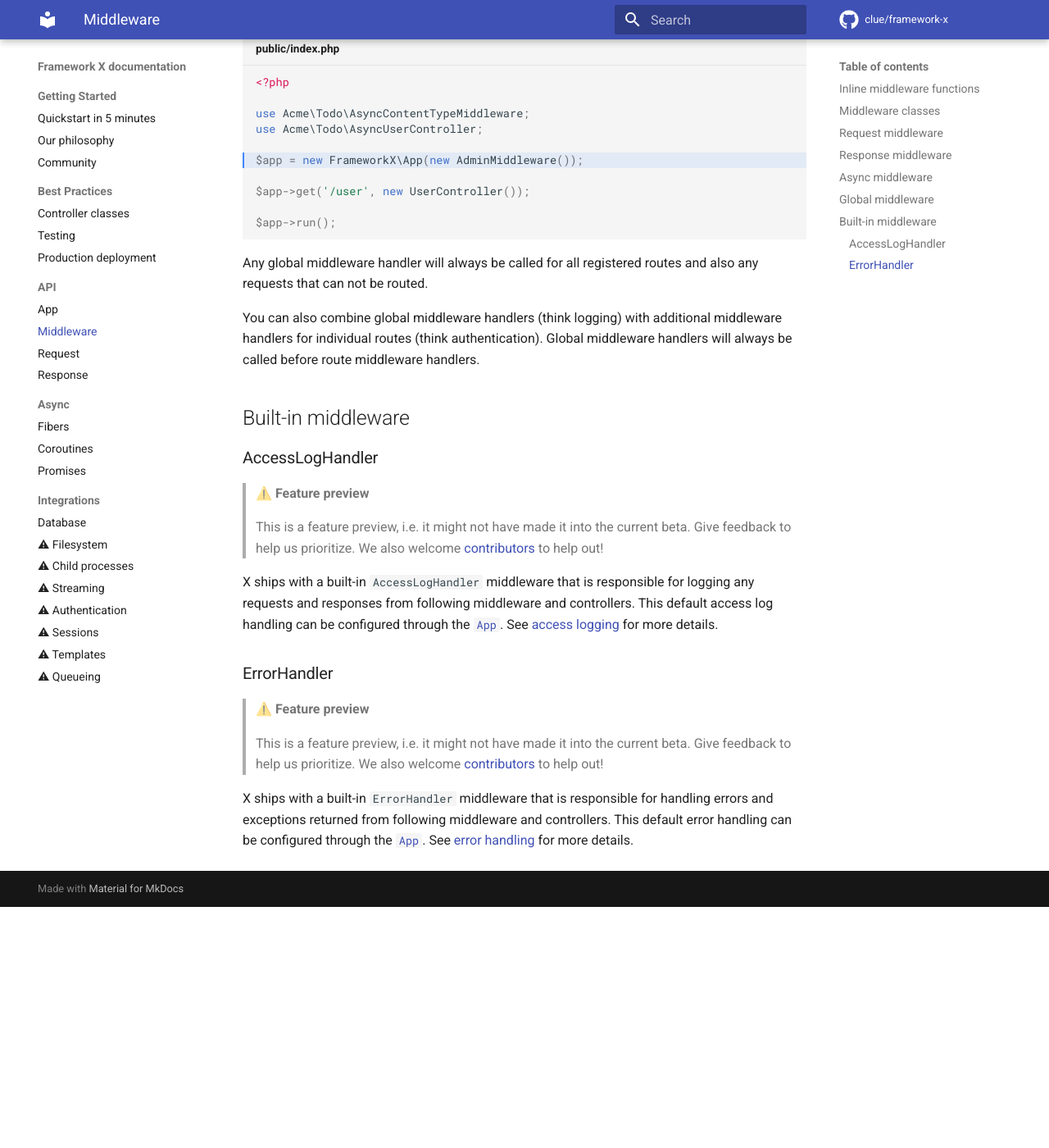
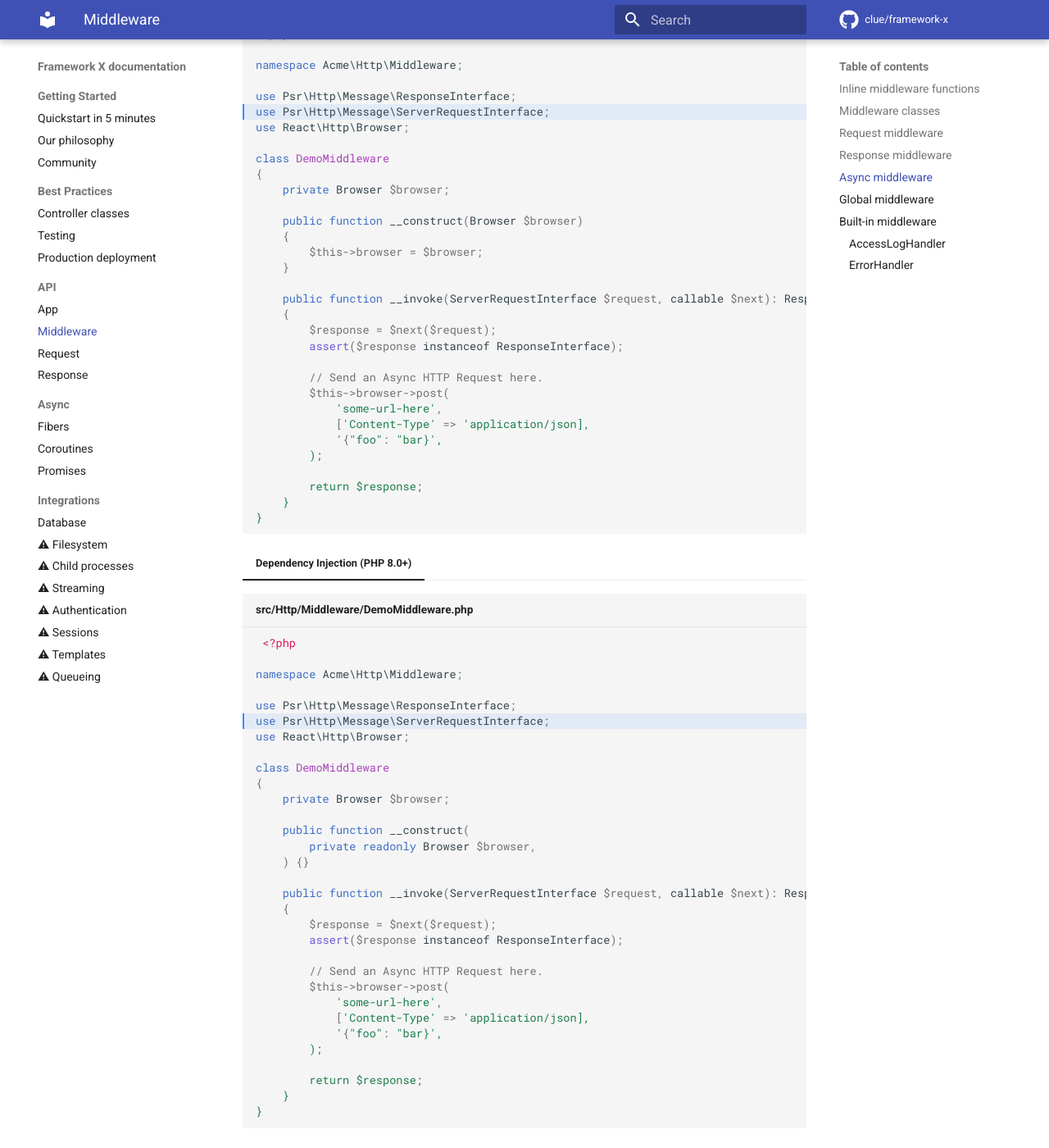
Before and after one commit to clue/framework-x, an MkDocs documentation site: the page built from docs/api/middleware.md, in a window 1280 px wide and 1400 px high, scrolled down 7581 px. Shown: the whole window at 82% size. Built offline with MkDocs 1.6.1 and Material for MkDocs 9.7.7, drawn with Linux system fonts in a browser that asks for light colours; comment, search, counter and statistics services are not loaded; before the commit the page ends 8687 px from its top, so only the background shows below that; some of the changed text lies outside the part shown.

Commit message:
Update middleware.md
Adding example of using async components within middleware

````diff
--- a/docs/api/middleware.md
+++ b/docs/api/middleware.md
@@ -514,6 +514,82 @@ This is commonly used for cache handling and response body transformations (comp
 > [Generator-based coroutines](../async/coroutines.md) anymore.
 > See [fibers](../async/fibers.md) for more details.
 
+Using async components such as the `React Http` library, you can run asynchronous processes within your middleware without sacrificing any performance that you have come to appreciate.
+
+=== "Dependency Injection (pre PHP 8.0)"
+
+   ```php hl_lines="6" title="src/Http/Middleware/DemoMiddleware.php"
+   <?php
+
+   namespace Acme\Http\Middleware;
+
+   use Psr\Http\Message\ResponseInterface;
+   use Psr\Http\Message\ServerRequestInterface;
+   use React\Http\Browser;
+
+   class DemoMiddleware
+   {
+       private Browser $browser;
+
+       public function __construct(Browser $browser)
+       {
+           $this->browser = $browser;
+       }
+
+       public function __invoke(ServerRequestInterface $request, callable $next): ResponseInterface
+       {
+           $response = $next($request);
+           assert($response instanceof ResponseInterface);
+
+           // Send an Async HTTP Request here.
+           $this->browser->post(
+               'some-url-here',
+               ['Content-Type' => 'application/json],
+               '{"foo": "bar}',
+           );
+
+           return $response;
+       }
+   }
+   ```
+
+=== "Dependency Injection (PHP 8.0+)"
+
+   ```php hl_lines="6" title="src/Http/Middleware/DemoMiddleware.php"
+    <?php
+
+   namespace Acme\Http\Middleware;
+
+   use Psr\Http\Message\ResponseInterface;
+   use Psr\Http\Message\ServerRequestInterface;
+   use React\Http\Browser;
+
+   class DemoMiddleware
+   {
+       private Browser $browser;
+
+       public function __construct(
+           private readonly Browser $browser,
+       ) {}
+
+       public function __invoke(ServerRequestInterface $request, callable $next): ResponseInterface
+       {
+           $response = $next($request);
+           assert($response instanceof ResponseInterface);
+
+           // Send an Async HTTP Request here.
+           $this->browser->post(
+               'some-url-here',
+               ['Content-Type' => 'application/json],
+               '{"foo": "bar}',
+           );
+
+           return $response;
+       }
+   }
+   ```
+
+
 ## Global middleware
 
 Additionally, you can also add middleware to the [`App`](app.md) object itself
````
